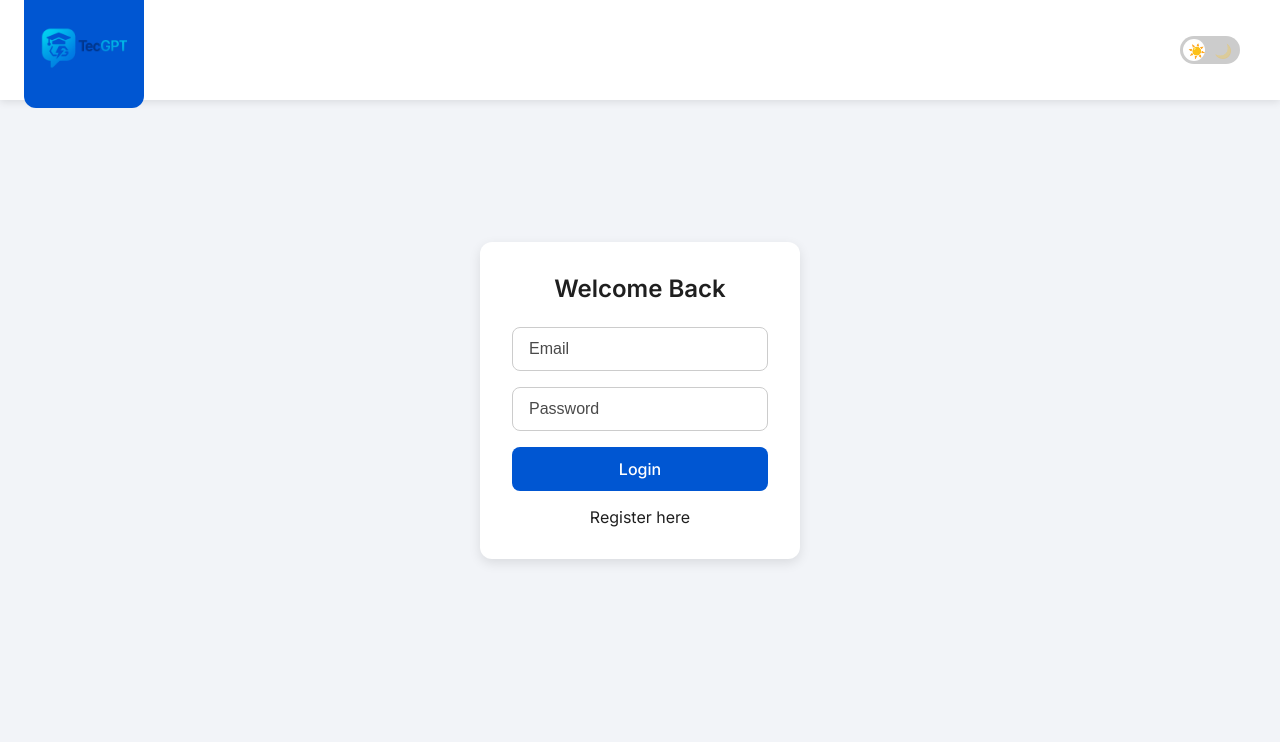
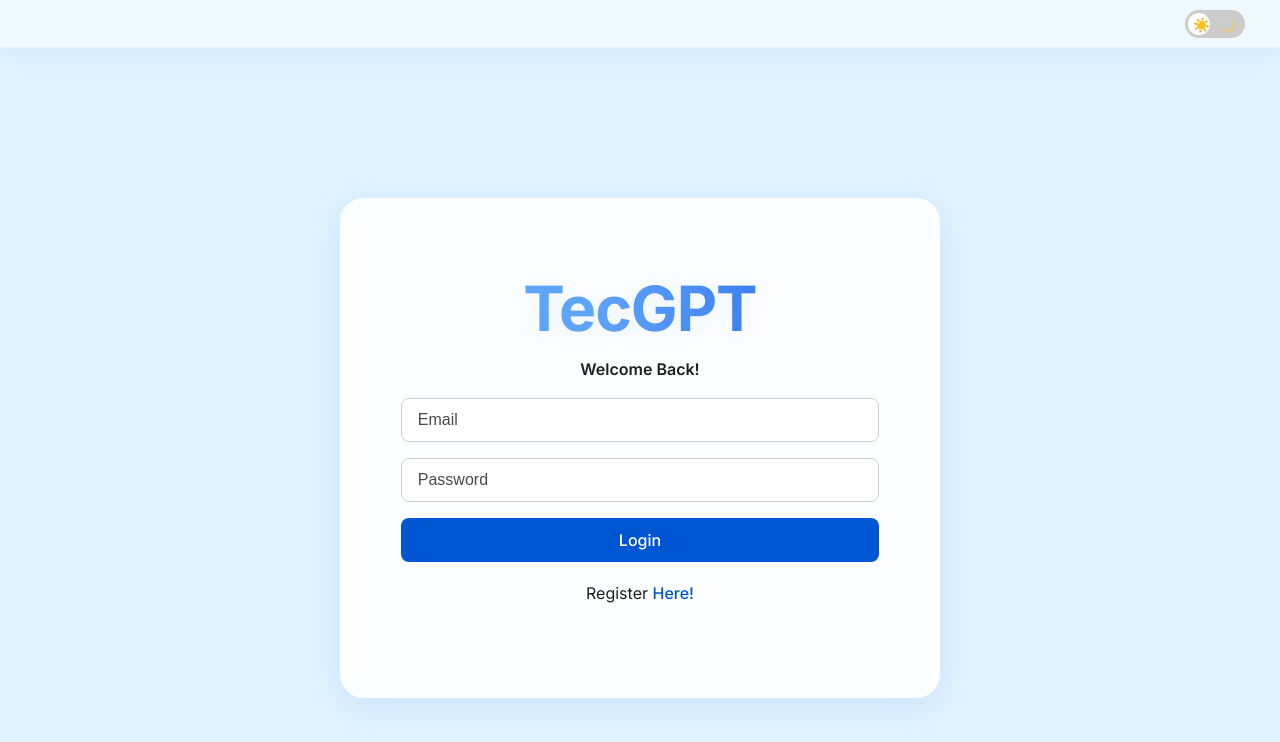
Before and after one commit to MiguelCabreraVictoria/TecGPT, a React (Create React App) app in the folder frontend/: page /login in a window 1280 px wide. Shown: the top 742 px of the page. Built offline with nearby package versions, Linux system fonts and the light colour scheme.

Commit message:
login y register mejor

```diff
--- a/frontend/src/App.css
+++ b/frontend/src/App.css
@@ -46,21 +46,22 @@ body {
   font-family: 'Inter', sans-serif;
   transition: background-color 0.3s, color 0.3s;
   overflow: hidden;
+  min-height: 100vh;
+  background: #e0f2fe; /* Azul grisáceo MUY claro */
+  background-size: 200% 200%;
+  animation: gradientMove 22s ease-in-out infinite;
+}
+
+@keyframes gradientMove {
+  0% { background-position: 0% 50%;}
+  50% { background-position: 100% 50%;}
+  100% { background-position: 0% 50%;}
 }
 
 a { text-decoration: none; color: inherit; }
 button { font-family: inherit; border: none; background: none; cursor: pointer; }
 
-/* Fondo dinámico opcional */
-.background {
-  position: fixed; top: 0; left: 0; width: 100%; height: 100%;
-  pointer-events: none; z-index: -999;
-  background: radial-gradient(
-    circle at var(--mouseX) var(--mouseY),
-    var(--bg-gradient-start) 0%, var(--bg-gradient-end) 100%
-  );
-  /* transition: background 0.1s; */
-}
+
 
 /* -------------------------------------- */
 /* 3. App Wrapper/Main Container          */
@@ -77,10 +78,11 @@ button { font-family: inherit; border: none; background: none; cursor: pointer;
   display: flex;
   flex-direction: column;
   align-items: center;
-  justify-content: center;
-  height: calc(100vh - 88px); /* Altura total menos navbar */
-  margin-top: 88px;           /* Deja espacio para la navbar */
-  overflow-y: auto;
+  /* Elimina justify-content: center; para permitir que el chat crezca */
+  min-height: calc(100vh - 48px); /* Ajusta si tu navbar cambió de altura */
+  margin-top: 48px;
+  padding-bottom: 20px; /* Espacio para el form de input */
+  /* No overflow-y: auto aquí */
 }
 
 /* -------------------------------------- */
@@ -90,8 +92,9 @@ button { font-family: inherit; border: none; background: none; cursor: pointer;
 .chat-window {
   width: 100%;
   max-width: 1500px;
-  height: 70vh;
+  flex: 1 1 auto;    /* Le permite crecer y ocupar el espacio disponible */
   min-height: 350px;
+  max-height: 70vh;  /* o height: 70vh;  */
   overflow-y: auto;
   background: var(--card-bg);
   border-radius: 20px;
@@ -329,24 +332,53 @@ body.dark .arrow-btn:hover { background-color: #555555; }
   align-items: center;
   justify-content: center;
   height: 100vh;
-  background-color: var(--bg-secondary);
+  background: #e0f2fe;
+}
+
+.login-brand {
+  width: 100%;
+  display: flex;
+  justify-content: center;
+  align-items: flex-end;
+  margin-bottom: 14px;
+}
+
+.brand-logo {
+  font-size: 3.9rem;
+  font-weight: 800;
+  color: #2563eb;
+  background: linear-gradient(90deg, #60a5fa 40%, #2563eb 100%);
+  background-clip: text;
+  -webkit-background-clip: text;
+  -webkit-text-fill-color: transparent;
+  letter-spacing: -1px;
+  text-align: center;
+  margin-bottom: 0.2em;
+  margin-top: 0.1em;
+  text-shadow: 0 4px 24px #60a5fa22;
+  font-family: 'Inter', sans-serif;
+}
+.login-card h2 {
+  margin-bottom: 1.2rem;
+  margin-top: 0.3rem;
+  font-size: 1rem;
+  font-weight: 600;
+  text-align: center;
 }
 
 .login-card {
-  background-color: var(--card-bg);
-  padding: 2rem;
-  border-radius: 12px;
-  box-shadow: 0 4px 12px var(--shadow-color);
-  width: 320px;
+  background: rgba(255,255,255,0.90);
+  backdrop-filter: blur(14px);
+  border-radius: 24px;
+  box-shadow: 0 8px 32px 0 rgba(80,140,250,0.14);
+  padding: 4.2rem 3.8rem 3.7rem 3.8rem; /* Más padding */
+  width: 600px;  /* Antes 320px, ahora más ancho */
+  min-height: 500px; /* Opcional, para hacerlo más alto */
   text-align: center;
+  margin: 0 auto;
 }
 
-.login-card h2 {
-  margin-bottom: 1.5rem;
-  color: var(--text-primary);
-  font-size: 1.5rem;
-  font-weight: 600;
-}
+
 
 .login-error {
   background-color: #ffcccc;
@@ -418,19 +450,41 @@ body.dark .login-card {
 /* -------------------------------------- */
 /* 8. Navbar Styles                       */
 /* -------------------------------------- */
+/* NAVBAR NORMAL (chat, app) */
 .navbar {
-  position: fixed;
-  top: 0;
-  left: 0;
-  width: 100%;
-  height: 100px;
-  background-color: var(--card-bg);
-  box-shadow: 0 2px 8px var(--shadow-color);
+  height: 80px;
+  background: rgba(245, 250, 255, 0.75);
+  backdrop-filter: blur(10px);
+  box-shadow: 0 4px 24px 0 rgba(96, 165, 250, 0.12);
   display: flex;
   align-items: center;
   justify-content: space-between;
-  padding: 0 1.5rem;
+  padding: 0 2.2rem;
   z-index: 1000;
+  border-bottom: 1.5px solid rgba(80, 140, 250, 0.08);
+  transition: height 0.22s cubic-bezier(.4,0,.2,1);
+}
+
+/* NAVBAR COMPACTA (solo en login y register) */
+.navbar--compact {
+  height: 48px;
+  justify-content: flex-end;
+  padding: 0 1.2rem;
+}
+
+.navbar--compact .navbar-left {
+  display: none;
+}
+
+.navbar--compact .logout-btn {
+  display: none;
+}
+
+.navbar--compact .navbar-right {
+  height: 100%;
+  display: flex;
+  align-items: center;
+  justify-content: flex-end;
 }
 
 /* Logo grande en navbar */
--- a/frontend/src/components/NavBar.jsx
+++ b/frontend/src/components/NavBar.jsx
@@ -2,23 +2,26 @@ import React from 'react';
 import { useLocation, useNavigate } from 'react-router-dom';
 import logo from '../assets/logoTecGpt.png';
 
-
 export default function NavBar({ theme, toggleTheme, onLogout }) {
   const location = useLocation();
   const navigate = useNavigate();
-  const currentPath = location.pathname; // por ejemplo "/login" o "/chat" o "/register"
+  const currentPath = location.pathname;
 
-  // Oculta el botón de logout si estamos en /login o /register
-  const showLogout = currentPath !== '/login' && currentPath !== '/register';
+  // ¿Estamos en login/register?
+  const isCompact = currentPath === '/login' || currentPath === '/register';
+  const showLogout = !isCompact;
 
   const handleLogout = () => {
     navigate('/logout');
   };
 
   return (
-    <nav className="navbar">
+    <nav className={`navbar${isCompact ? ' navbar--compact' : ''}`}>
       <div className="navbar-left">
-        <img src={logo} alt="TecGPT Logo" className="logo-img" />
+        {/* Logo solo si NO es compacta */}
+        {!isCompact && (
+          <img src={logo} alt="TecGPT Logo" className="logo-img" />
+        )}
       </div>
       <div className="navbar-right">
         <label className="theme-switch">
--- a/frontend/src/pages/Chat.jsx
+++ b/frontend/src/pages/Chat.jsx
@@ -5,6 +5,7 @@ export default function Chat() {
   const [messages, setMessages] = useState([]);
   const [isLoading, setIsLoading] = useState(false);
   const chatWindowRef = useRef(null);
+  const textareaRef = useRef(null); // 1. Ref para el textarea
 
   useEffect(() => {
     if (chatWindowRef.current) {
@@ -39,7 +40,7 @@ export default function Chat() {
     } catch {
     }
     setPrompt('');
-
+    textareaRef.current?.focus(); // 3. Vuelve a enfocar el textarea
 
     setTimeout(() => {
       setMessages((msgs) => [...msgs, { type: 'bot', text: botMsg }]);
@@ -76,10 +77,10 @@ export default function Chat() {
         )}
       </div>
 
-
       <form className="chat-form" onSubmit={handleSubmit}>
         <div className="input-container">
           <textarea
+            ref={textareaRef} // 2. Asigna el ref
             rows={1}
             placeholder="How can I help you?"
             value={prompt}
@@ -95,9 +96,6 @@ export default function Chat() {
           </button>
         </div>
       </form>
-
-
-
     </div>
   );
 }
--- a/frontend/src/pages/Login.jsx
+++ b/frontend/src/pages/Login.jsx
@@ -44,7 +44,8 @@ export default function Login({ onLogin }) {
   return (
     <div className="login-wrapper">
       <div className="login-card">
-        <h2>Welcome Back</h2>
+        <div className="brand-logo">TecGPT</div>
+        <h2>Welcome Back!</h2>
         {error && <div className="login-error">{error}</div>}
         <form onSubmit={handleSubmit} className="login-form">
           <input
@@ -61,9 +62,21 @@ export default function Login({ onLogin }) {
           />
           <button type="submit">Login</button>
         </form>
-        <div style={{ marginTop: '1rem', textAlign: 'center' }}>
-          <Link to="/register">Register here</Link>
+
+        <div className="login-bottom-text">
+          Register {" "}
+          <span
+            className="login-link"
+            style= {{ color: 'var(--accent-color)', cursor: 'pointer', fontWeight: 500 }}
+            onClick={() => navigate('/register')}
+            onKeyDown={(e) => { if (e.key === 'Enter') navigate('/register'); }}
+            >
+              Here!
+            </span>
+
+
         </div>
+
       </div>
     </div>
   );
--- a/frontend/src/pages/Register.jsx
+++ b/frontend/src/pages/Register.jsx
@@ -57,7 +57,9 @@ export default function Register() {
 
   return (
     <div className="login-wrapper">
+
       <div className="login-card">
+        <div className="brand-logo">TecGPT</div>
         <h2>Create Account</h2>
         {error && <div className="login-error">{error}</div>}
         {success && <div className="login-success">{success}</div>}
```
